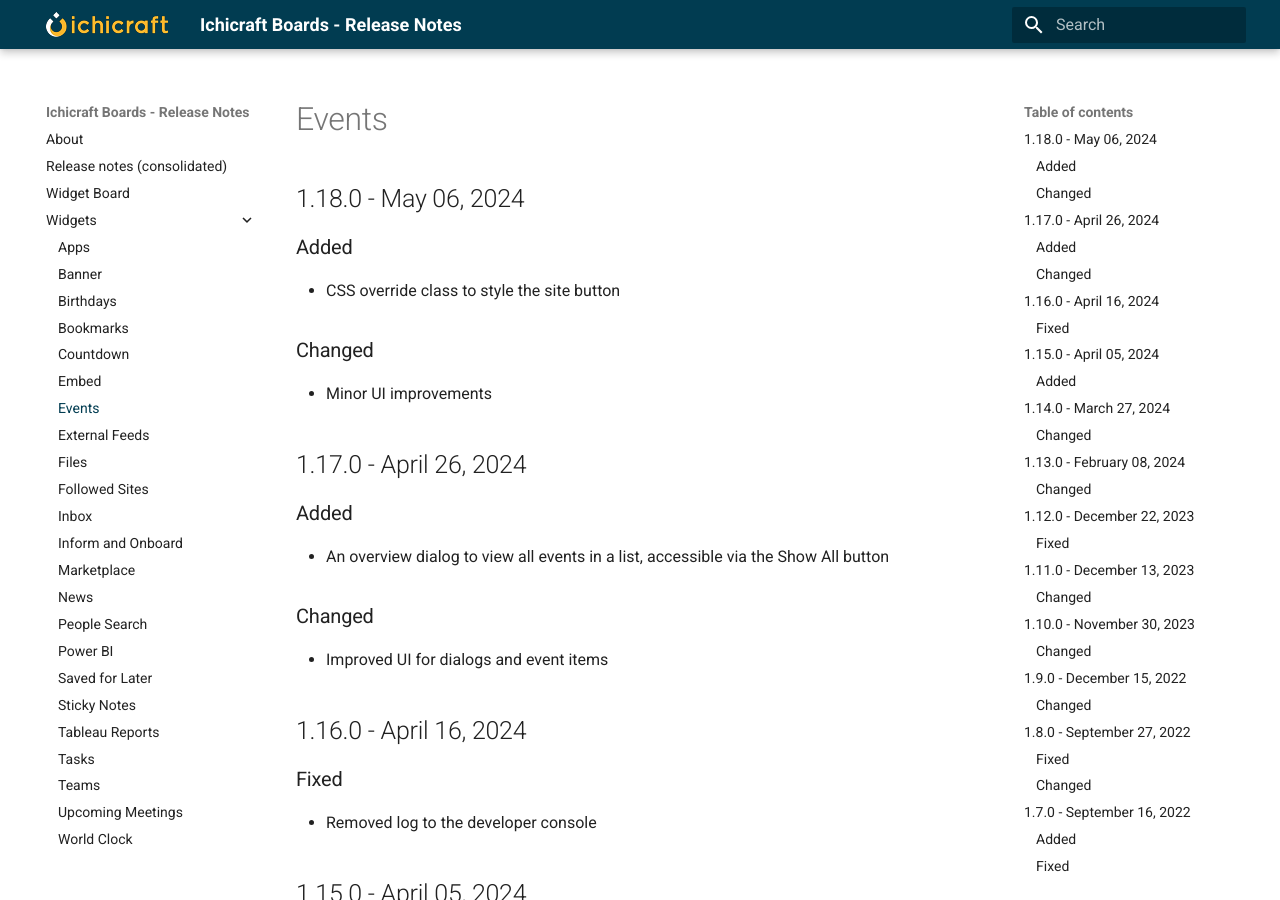
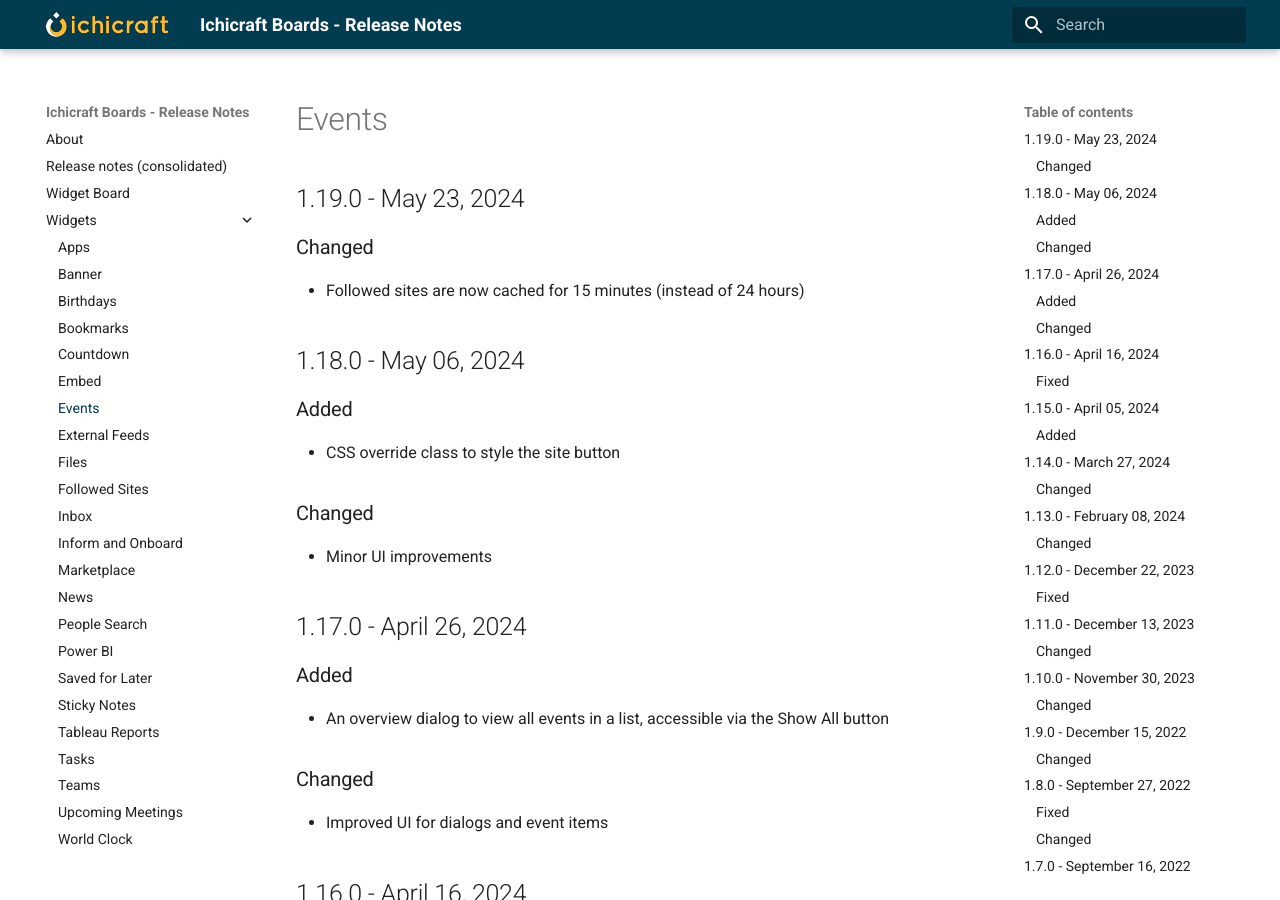
Before and after one commit to ichicraft/widgets-docs, an MkDocs documentation site: the page built from docs/Widgets/Events.md, in a window 1280 px wide and 900 px high. Built offline with MkDocs 1.6.1 and Material for MkDocs 9.7.7, drawn with Linux system fonts in a browser that asks for light colours.

```diff
--- a/docs/Widgets/Events.md
+++ b/docs/Widgets/Events.md
@@ -1,3 +1,8 @@
+## 1.19.0 - May 23, 2024
+
+### Changed
+- Followed sites are now cached for 15 minutes (instead of 24 hours)
+
 ## 1.18.0 - May 06, 2024
 
 ### Added
```
Also changed, not shown: docs/Release-notes-(consolidated).md (+5 -0 lines).
